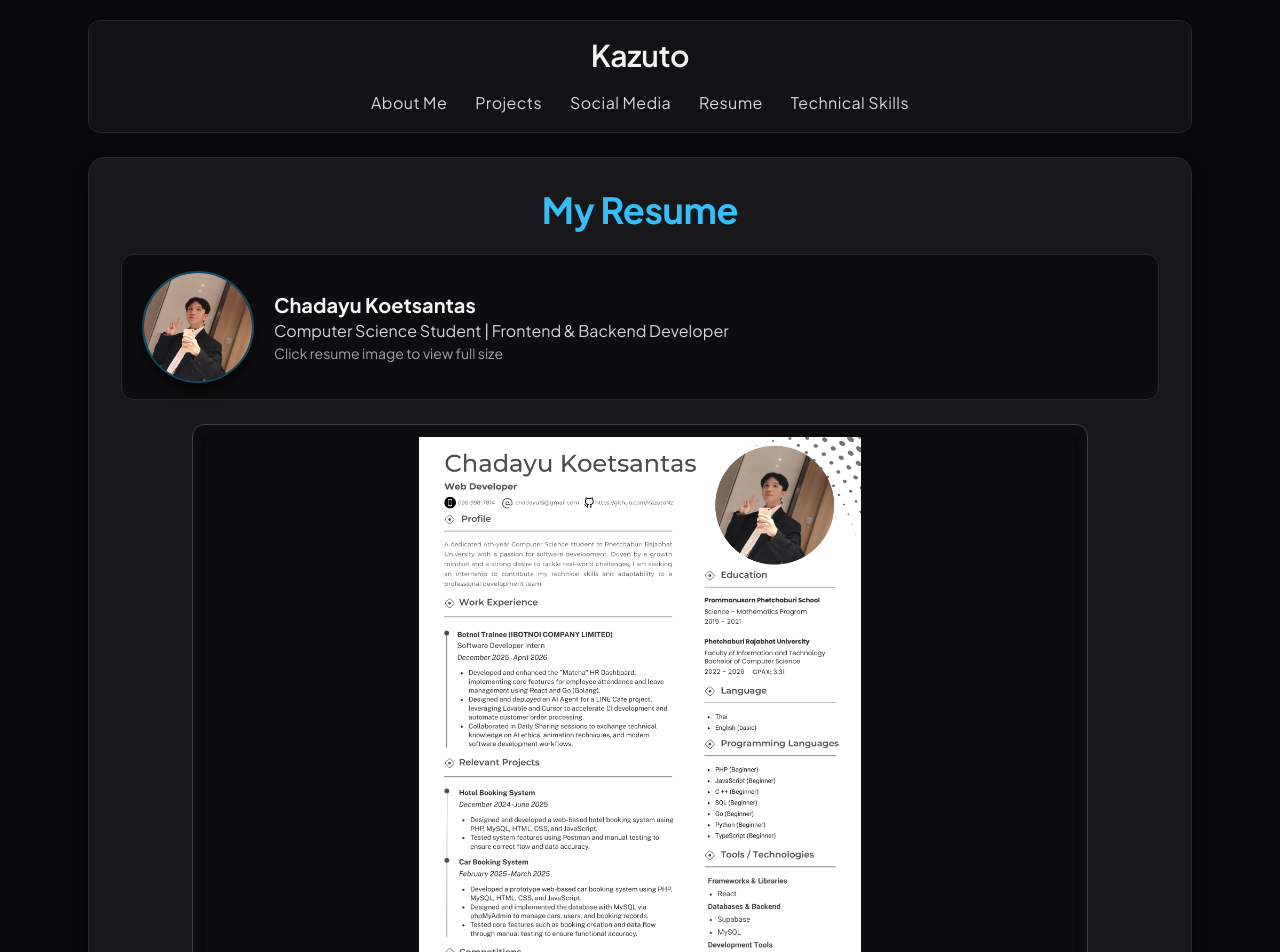
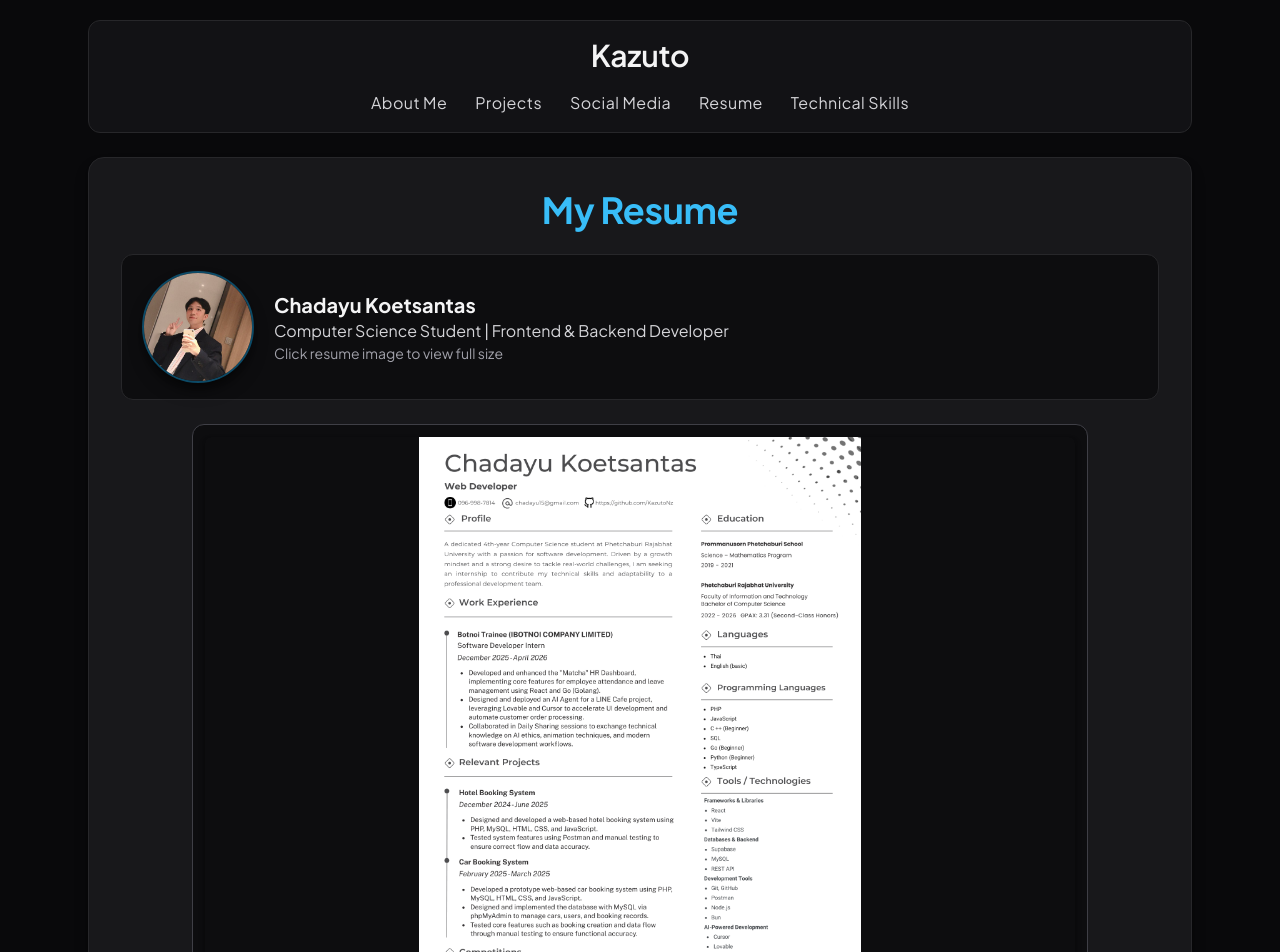
Before and after one commit to KazutoNz/Resume-React, a React (Vite) app: page /resume in a window 1280 px wide. Shown: the top 952 px of the page. Built offline with nearby package versions, Linux system fonts and the light colour scheme.

Commit message:
new info

```diff
--- a/src/pages/Home.jsx
+++ b/src/pages/Home.jsx
@@ -61,7 +61,7 @@ function Home() {
                     >
                       <p className="text-sm uppercase tracking-wider text-sky-300">Focus</p>
                       <p className="mt-2 text-zinc-200">
-                        Frontend and Backend development with React, PHP, and modern web tooling.
+                        Frontend and Backend development with React, PHP, and more modern web tooling.
                       </p>
                     </article>
                     <article
--- a/src/pages/Resume.jsx
+++ b/src/pages/Resume.jsx
@@ -57,7 +57,7 @@ function Resume() {
                 className="w-full rounded-md"
               >
                 <img
-                  src="./Chadayu Koetsantas_Resume-1.png"
+                  src="./Chadayu Koetsantas_Resume (1).png"
                   alt="Resume"
                   data-interactive="true"
                   className="mx-auto h-auto max-h-[68vh] w-full rounded-md object-contain shadow-md shadow-black/50 sm:max-h-[78vh]"
```
Also changed, not shown: public/Chadayu Koetsantas_Resume (1).png (added), public/Chadayu Koetsantas_Resume.png (deleted).
